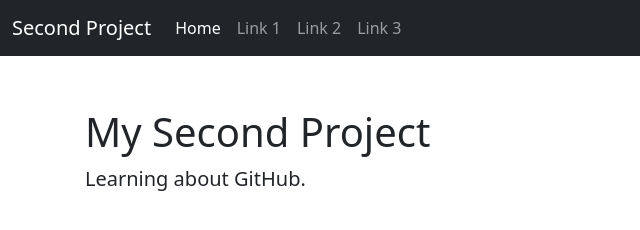
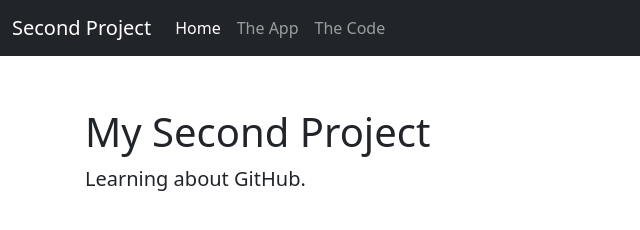
Before and after one commit to jasonKoogler/SecondProject, a plain HTML site: page index.html in a window 1280 px wide. Shown: the full height of the page, 0-640 px from the left. Drawn offline with nearby package versions, Linux system fonts and the light colour scheme.

Commit message:
Added Link Text

```diff
--- a/index.html
+++ b/index.html
@@ -29,13 +29,10 @@
                     <a class="nav-link active" aria-current="page" href="#">Home</a>
                 </li>
                 <li class="nav-item">
-                    <a class="nav-link" href="#">Link 1</a>
+                    <a class="nav-link" href="#">The App</a>
                 </li>
                 <li class="nav-item">
-                    <a class="nav-link" href="#">Link 2</a>
-                </li>
-                <li class="nav-item">
-                    <a class="nav-link" href="#">Link 3</a>
+                    <a class="nav-link" href="#">The Code</a>
                 </li>
             </ul>
         </div>
```
